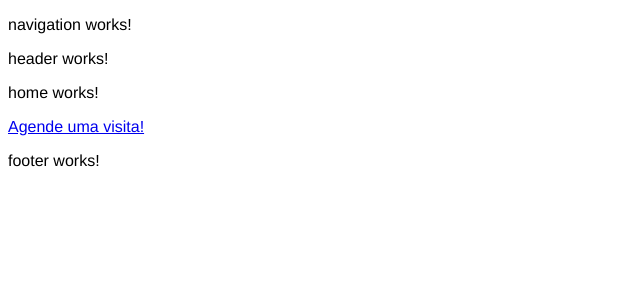
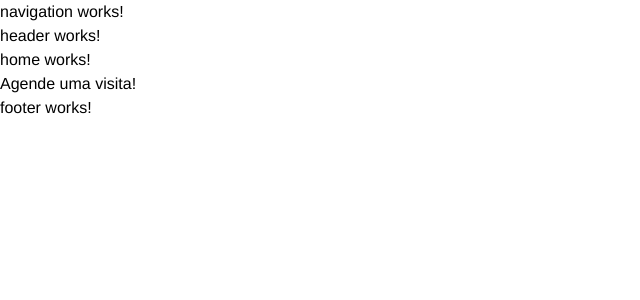
Before and after one commit to Developurr-inc/personal-cleaner-frontend, an Angular app: page / in a window 1280 px wide. Shown: the top 300 px of the page, without its empty margins (0-640 px from the left). Built offline with nearby package versions, Linux system fonts and the light colour scheme; a web font is replaced by a local one.

Commit message:
installed tailwind css

```diff
--- a/package.json
+++ b/package.json
@@ -33,12 +33,15 @@
     "@types/express": "^4.17.17",
     "@types/jasmine": "~5.1.0",
     "@types/node": "^18.18.0",
+    "autoprefixer": "^10.4.16",
     "jasmine-core": "~5.1.0",
     "karma": "~6.4.0",
     "karma-chrome-launcher": "~3.2.0",
     "karma-coverage": "~2.2.0",
     "karma-jasmine": "~5.1.0",
     "karma-jasmine-html-reporter": "~2.1.0",
+    "postcss": "^8.4.31",
+    "tailwindcss": "^3.3.5",
     "typescript": "~5.2.2"
   }
 }
--- a/src/styles.css
+++ b/src/styles.css
@@ -1,4 +1,8 @@
 /* You can add global styles to this file, and also import other style files */
+
+@tailwind base;
+@tailwind components;
+@tailwind utilities;
 
 :root {
   font-family: 'Helvetica Neue', sans-serif;
--- /dev/null
+++ b/tailwind.config.js
@@ -0,0 +1,10 @@
+/** @type {import('tailwindcss').Config} */
+module.exports = {
+  content: [
+    "./src/**/*.{html,ts}",
+  ],
+  theme: {
+    extend: {},
+  },
+  plugins: [],
+}
```
Also changed, not shown: 1 other file (tests, documents, lock files or other folders).
